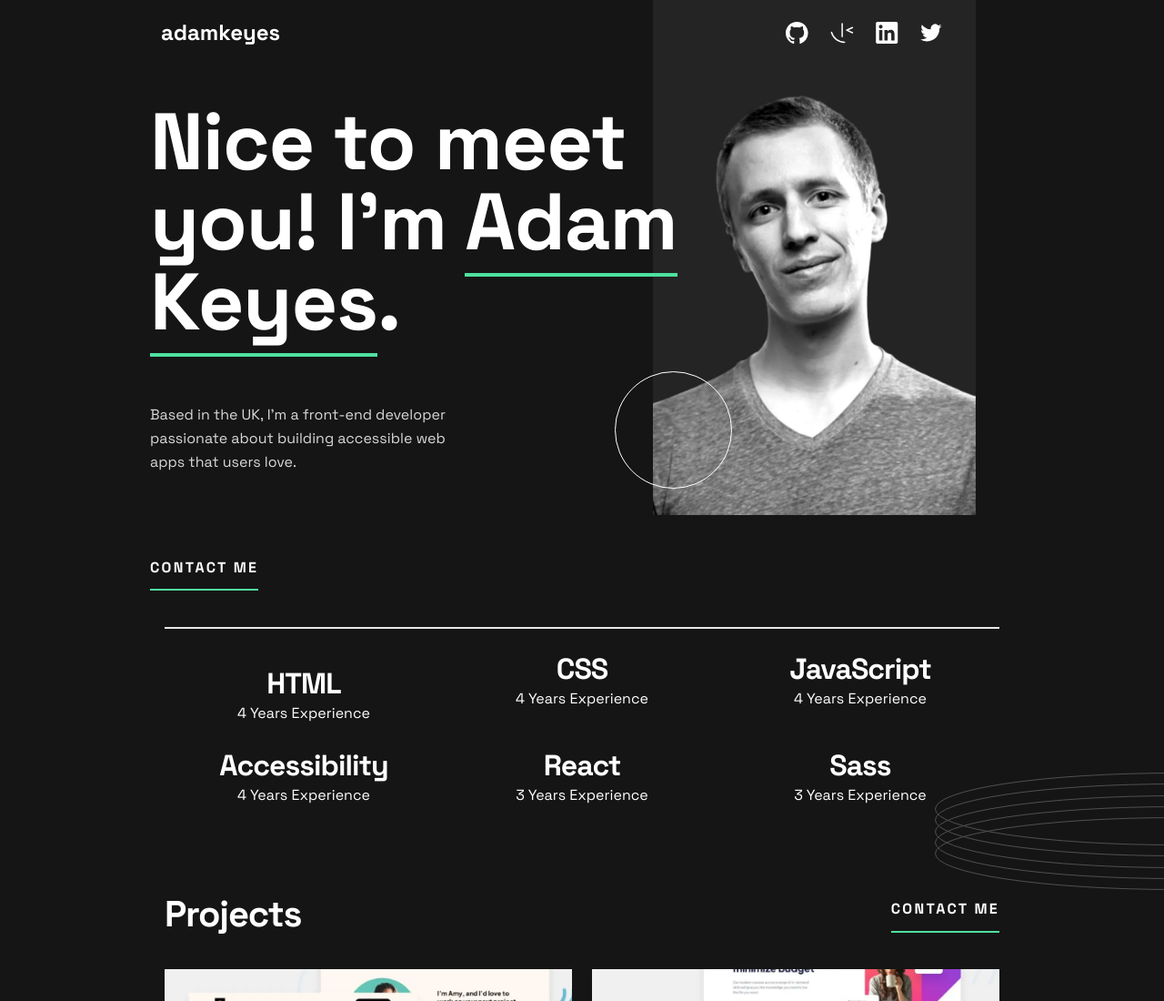
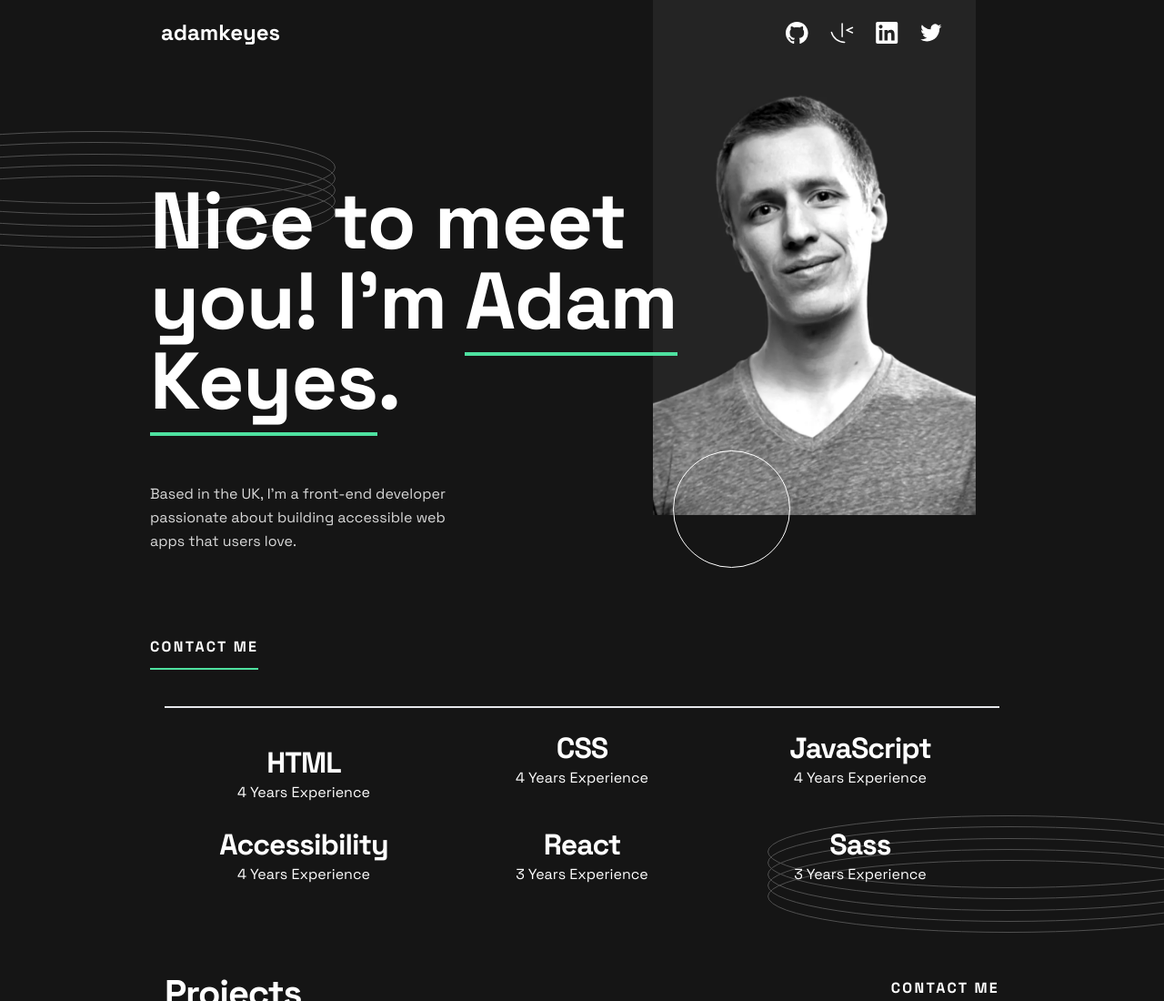
Before and after one commit to flaviare1s/single-page-developer-portfolio, a website: page src/index.html in a window 1280 px wide. Shown: the top 1100 px of the page at 91% size. Drawn offline with Linux system fonts and the light colour scheme.

Commit message:
Improving the styles.

```diff
--- a/src/index.html
+++ b/src/index.html
@@ -32,11 +32,11 @@
     </div>
 
     <div>
-      <img class="absolute left-[-50%] top-32 z-10" src="../src/assets/images/pattern-rings.svg" alt="Pattern Rings">
+      <img class="absolute left-[-50%] top-32 z-10 md:left-[-30%] md:top-20 lg:top-36 lg:left-[-10%]" src="../src/assets/images/pattern-rings.svg" alt="Pattern Rings">
     </div>
 
     <div>
-      <img class="absolute bottom-[40%] right-[-20%] overflow-x-hidden md:right-0 md:bottom-0 lg:right-[50%] lg:bottom-28" src="../src/assets/images/pattern-circle.svg" alt="Pattern Circle">
+      <img class="absolute bottom-[40%] right-[-20%] overflow-x-hidden md:right-0 md:bottom-0 lg:right-[46%] lg:bottom-28" src="../src/assets/images/pattern-circle.svg" alt="Pattern Circle">
     </div>
 
     <div class="mt-[300px] md:mt-0 md:flex md:flex-row-reverse">
@@ -45,7 +45,7 @@
         <img class="hidden md:hidden xl:block mt-[-80px] w-[60%]" src="../src/assets/images/image-profile-desktop.webp" alt="Adam Keyes">
       </div>
       <div class="md:relative md:z-40 md:w-[65%] md:ml-auto md:mr-0">
-        <h2 class="px-4 pt-10 pb-6 font-bold text-center text-[40px] leading-[40px] tracking-[-1.14px] md:text-7xl lg:text-[88px] md:text-left lg:mr-[-80px] lg:px-0">Nice to meet you! I'm <span class="border-b-4 border-neon_green">Adam Keyes</span>.</h2>
+        <h2 class="px-4 pt-10 pb-6 font-bold text-center text-[40px] leading-[40px] tracking-[-1.14px] md:text-7xl lg:text-[88px] md:text-left lg:mr-[-80px] lg:px-0 md:pt-[90px] lg:pt-[127px]">Nice to meet you! I'm <span class="border-b-4 border-neon_green">Adam Keyes</span>.</h2>
         <p class="px-4 pb-6 text-center leading-[26px] text-grey md:text-left md:mt-[43px] md:mb-[66px] lg:px-0 lg:w-[60%]">
           Based in the UK, I'm a front-end developer passionate about
           building accessible web apps that users love.
@@ -87,7 +87,7 @@
         </div>
       </section>
       <div class="relative">
-        <img class="absolute right-[-50%] top-[-50px] z-10 md:top-[-80px]" src="../src/assets/images/pattern-rings.svg" alt="Pattern Rings">
+        <img class="absolute right-[-50%] top-[-50px] z-10 md:top-[-80px] lg:right-[-30%] lg:top-[-120px]" src="../src/assets/images/pattern-rings.svg" alt="Pattern Rings">
       </div>
       <section class="mt-14">
         <div class="flex justify-between pb-10">
@@ -212,7 +212,7 @@
     </section>
 
     <div class="relative">
-      <img class="absolute left-[-50%] top-[-210px] z-10 md:top-[-150px]" src="../src/assets/images/pattern-rings.svg" alt="Pattern Rings">
+      <img class="absolute left-[-50%] top-[-210px] z-10 md:top-[-150px] lg:left-[-30%]" src="../src/assets/images/pattern-rings.svg" alt="Pattern Rings">
     </div>
 
     <div class="mb-[60px] flex flex-col justify-center items-center m-auto mt-10 border-t-2 px-4 md:flex-row lg:pt-5">
```
Also changed, not shown: src/output.css.
